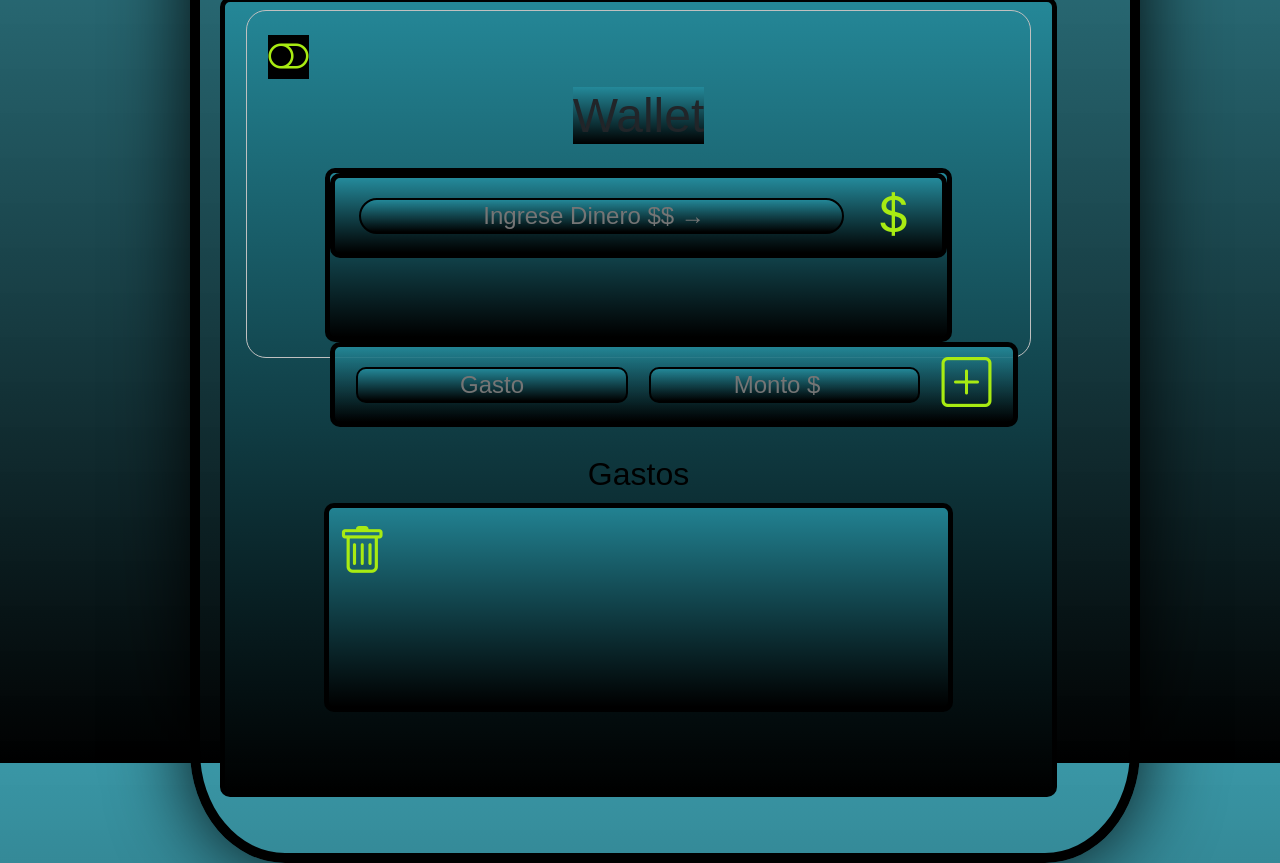
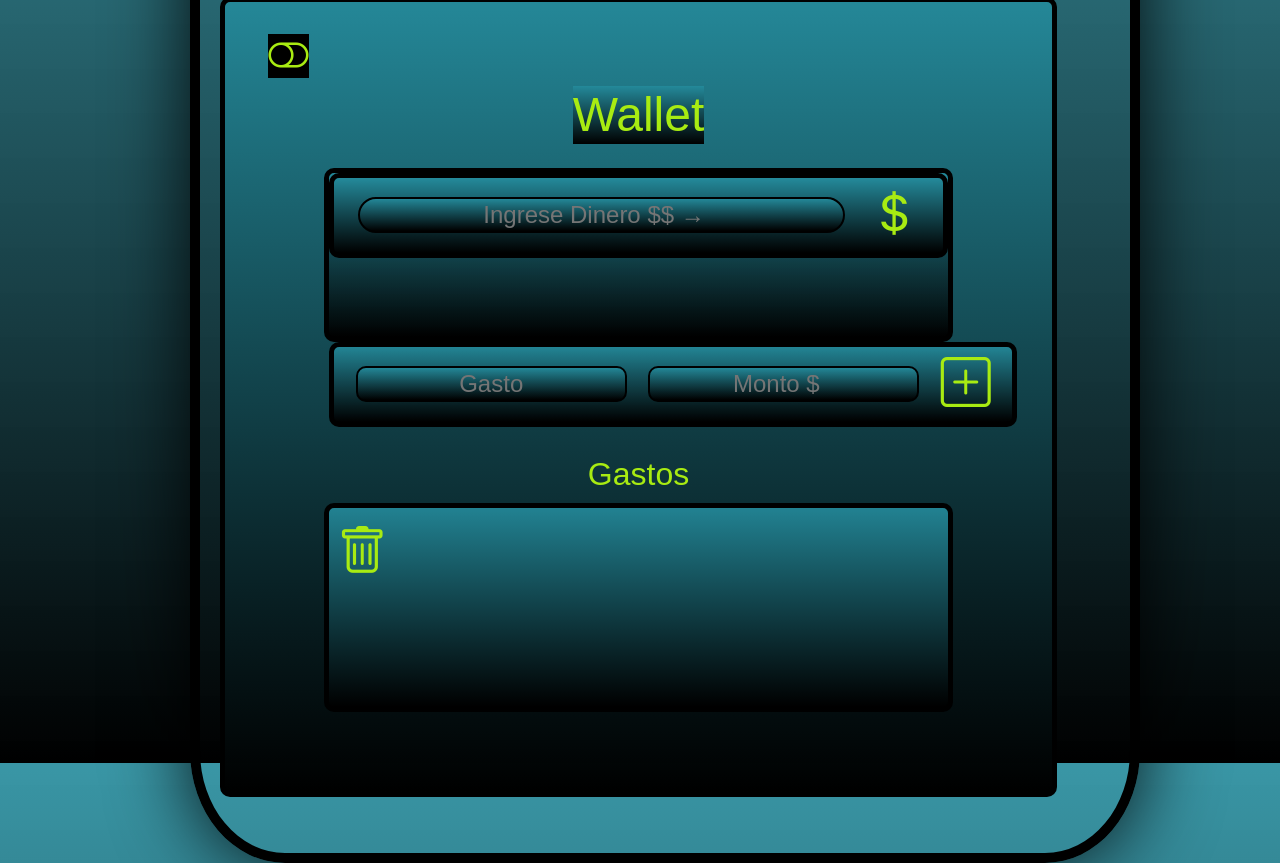
Before and after one commit to carolinasalimei/WALLET, a plain HTML site: page index.html in a window 1280 px wide. Shown: the part 357-1220 px from the top of the page. Drawn offline with nearby package versions, Linux system fonts and the light colour scheme.

Commit message:
seventh commit

```diff
--- a/style.css
+++ b/style.css
@@ -39,6 +39,7 @@ header {
      align-items: center;
      font-size: 2rem;
      box-shadow: 0 0 40px rgba(1, 1, 1, 0.9);
+     color: #A8EB12;
 }
 
 .h1Disponible {
@@ -81,6 +82,7 @@ header {
 .contBilletera h2 {
      background: linear-gradient(rgba(36, 139, 156, 0.9), black);
      font-size: 3rem;
+     color: #A8EB12;
 }
 
 .onOff .bi-toggle-off {
@@ -136,6 +138,7 @@ header {
      justify-content: space-evenly;
      border: 5px solid black;
      border-radius: 10px;
+
 }
 
 .inputDinero {
@@ -144,7 +147,7 @@ header {
      height: 4rem;
      border-radius: 20px;
      border: 2px solid black;
-     color: white;
+     color: #A8EB12;
      text-align: center;
      font-size: 1.5rem;
 
@@ -174,7 +177,7 @@ input[type=number] {
      background: linear-gradient(rgba(36, 139, 156, 0.9), black);
      border-radius: 10px;
      border: 2px solid black;
-     color: white;
+     color: #A8EB12;
      text-align: center;
      font-size: 1.5rem;
 
@@ -185,7 +188,7 @@ input[type=number] {
      background: linear-gradient(rgba(36, 139, 156, 0.9), black);
      border-radius: 10px;
      border: 2px solid black;
-     color: white;
+     color: #A8EB12;
      text-align: center;
      font-size: 1.5rem;
 
@@ -237,7 +240,7 @@ input[type=number] {
 
 .contGastosRealizados {
      background-color: transparent;
-     color: black;
+     color: #A8EB12;
      display: flex;
      justify-content: center;
      align-items: center;
@@ -309,7 +312,7 @@ input[type=number] {
 
      .contGastosRealizados {
           background-color: transparent;
-          border: 1px solid silver;
+
      }
 
      .divGastos {
@@ -334,7 +337,6 @@ input[type=number] {
      display: flex;
      justify-content: space-evenly;
      background-color: white;
-
      border: 0px solid;
      border-radius: 10px;
      height: 30%;
@@ -372,7 +374,7 @@ input[type=number] {
      height: 50vh;
      border-radius: 20px;
      background-color: transparent;
-     border: 1px solid silver;
+
 }
 
 .contGastosRealizados {
@@ -418,7 +420,6 @@ input[type=number] {
      align-items: center;
      background: linear-gradient(rgba(36, 139, 156, 0.9), black);
      color: #A8EB12;
-
      border-radius: 20px;
      position: sticky;
      top: 0px;
@@ -448,7 +449,6 @@ input[type=number] {
      }
 
      .contDisponible {
-
           width: 40vw;
           text-align: center;
           display: flex;
@@ -465,7 +465,6 @@ input[type=number] {
      }
 
      .contHero {
-
           display: flex;
           flex-direction: column;
           align-items: center;
```
